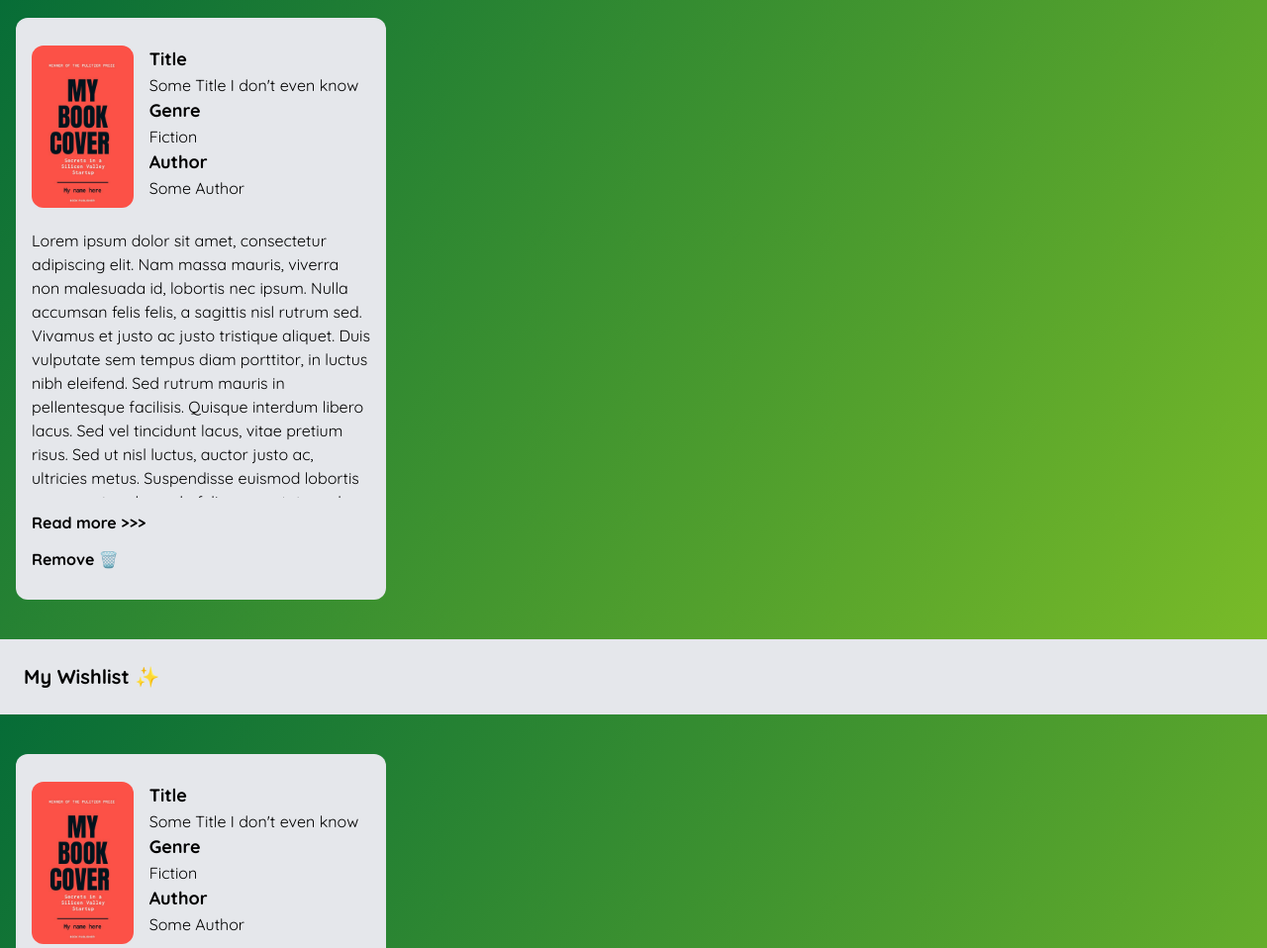
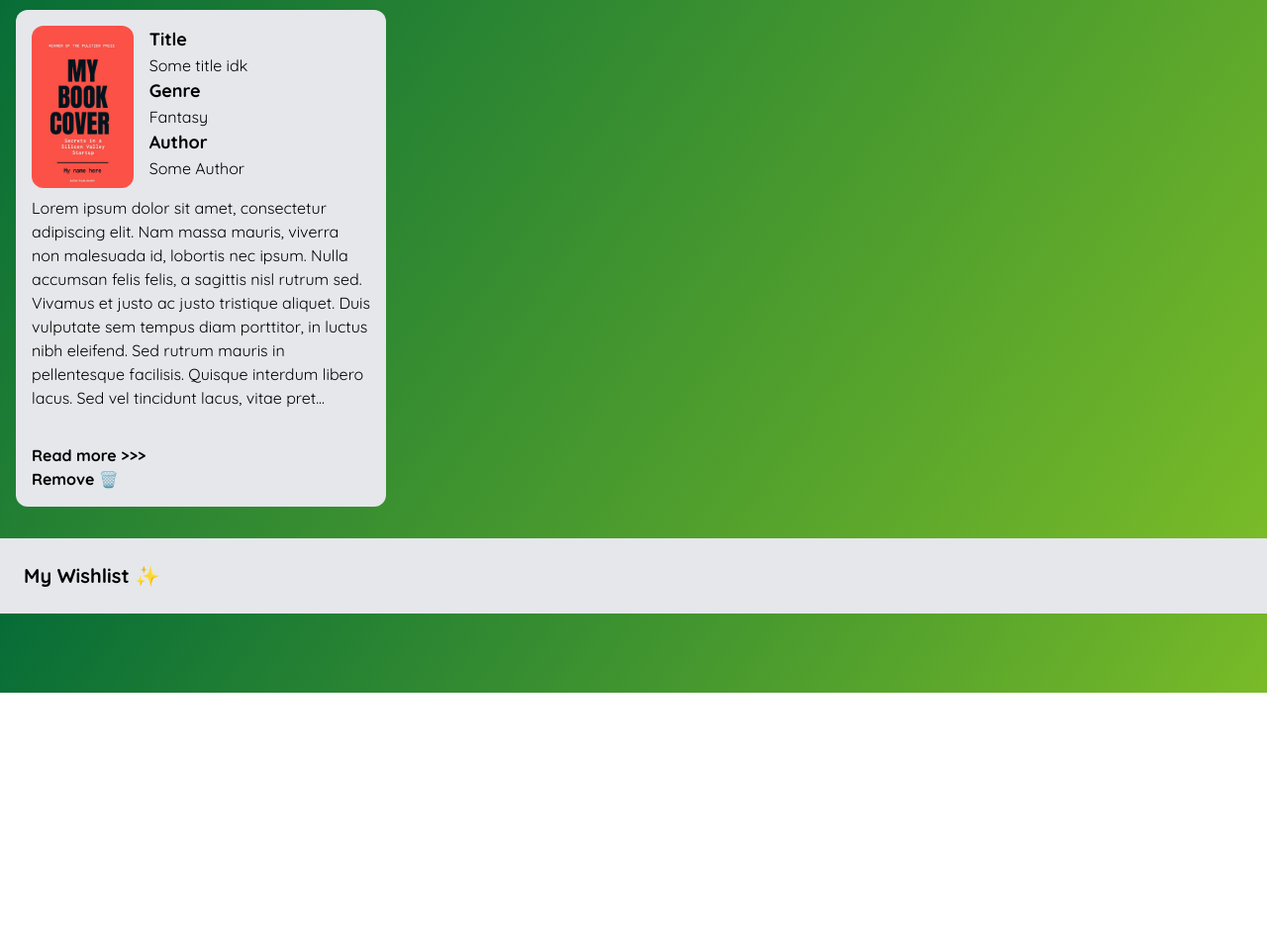
Before and after one commit to notUnEeVeN/Book-Bistro-Website, a plain HTML site: page saved-books.html in a window 1280 px wide. Shown: the part 200-1158 px from the top of the page at 99% size. After the commit the page ends 900 px from the top, so only its background shows below. Drawn offline with nearby package versions, Linux system fonts and the light colour scheme.

Commit message:
Added description truncation and row spacing to finish bookshelf UI, also some js functionality

```diff
--- a/assets/css/style.css
+++ b/assets/css/style.css
@@ -5,7 +5,6 @@
 }
 
 .bookshelf-section {
-    background: rgb(121,187,40);
     background: linear-gradient(306deg, rgba(121,187,40,1) 0%, rgba(6,108,55,1) 100%);
 }
 
@@ -23,14 +22,12 @@
 }
 
 .card-description {
-    height: 49%;
-    text-overflow: ellipsis;
-    white-space: normal;
-    overflow: hidden;
+    height: 300px;
     width: 100%;
 }
 
-.description-text {
+.remove-btn:hover {
+    cursor: pointer;
 }
 
 
@@ -43,10 +40,32 @@
         height: auto;
         width: 30%;
     }
+
+    .card-description {
+        height: 270px;
+    }
 }
+
+@media screen and (min-width: 850px) {
+    .card-width {
+        width: 30%;
+    }
+
+    .card-description {
+        height: 370px;
+    }
+}
+
 
 @media screen and (min-width: 1000px) {
     .card-width {
         width: 30%;
     }
+
 }
+
+@media screen and (min-width: 1200px) {
+    .card-description {
+        height: 250px;
+    }
+}
--- a/assets/js/bookshelf.js
+++ b/assets/js/bookshelf.js
@@ -0,0 +1,36 @@
+const bookshelfEl = document.getElementById('bookshelf-section')
+
+const title = 'Some title idk';
+const genre = 'Fantasy';
+const author = 'Some Author';
+let description = 'Lorem ipsum dolor sit amet, consectetur adipiscing elit. Nam massa mauris, viverra non malesuada id, lobortis nec ipsum. Nulla accumsan felis felis, a sagittis nisl rutrum sed. Vivamus et justo ac justo tristique aliquet. Duis vulputate sem tempus diam porttitor, in luctus nibh eleifend. Sed rutrum mauris in pellentesque facilisis. Quisque interdum libero lacus. Sed vel tincidunt lacus, vitae pretium risus. Sed ut nisl luctus, auctor justo ac, ultricies metus. Suspendisse euismod lobortis magna, at malesuada felis consectetur vel. Aliquam nec pellentesque ante, vel semper lorem.'
+description = truncateString(description, 400);
+
+let card = document.createElement('div');
+card.classList.add('rounded-xl', 'bg-gray-200', 'card-width', 'flex', 'flex-col', 'p-4', 'justify-evenly', 'my-4', 'mr-auto');
+card.innerHTML += `<div class = 'flex w-full card-top-height'>
+                    <img src = './assets/images/placeholder-book-cover.jpg' class= 'card-img rounded-xl'>
+                    <div class = 'flex flex-col pl-4 grow'>
+                        <h2 class = 'font-bold text-lg'>Title</h2>
+                        <h3 class = 'font-normal text-base'>${title}</h3>
+                        <h2 class = 'font-bold text-lg'>Genre</h2>
+                        <h3 class = 'font-normal text-base'>${genre}</h3>
+                        <h2 class = 'font-bold text-lg'>Author</h2>
+                        <h3 class = 'font-normal text-base'>${author}</h3>
+                    </div>
+                    </div>
+
+                    <div class = 'mt-2 card-description'>
+                    <p class = 'text-base description-text'>
+                        ${description}
+                    </p>
+                    </div>
+                    <a href = ''><h3 class = 'font-bold'>Read more >>></h3></a>
+                    <h3 class = 'font-bold remove-btn' id = 'remove-btn'>Remove 🗑️</h3>`
+bookshelfEl.append(card);
+
+
+function truncateString(str, length) {
+	if (str.length > length) return str.slice(0, length) + '...';
+	return str;
+};
--- a/saved-books.html
+++ b/saved-books.html
@@ -35,29 +35,7 @@
                 <h2>Saved Books 📚</h2>
             </div>
 
-            <div class="bookshelf-section flex justify-baseline py-10 px-4 flex-wrap">
-
-                <div class = 'rounded-xl bg-gray-200 card-width flex flex-col p-4 justify-evenly'>
-                    <div class = 'flex w-full card-top-height'>
-                        <img src = './assets/images/placeholder-book-cover.jpg' class= 'card-img rounded-xl'>
-                        <div class = 'flex flex-col pl-4 grow'>
-                            <h2 class = 'font-bold text-lg'>Title</h2>
-                            <h3 class = 'font-normal text-base'>Some Title I don't even know</h3>
-                            <h2 class = 'font-bold text-lg'>Genre</h2>
-                            <h3 class = 'font-normal text-base'>Fiction</h3>
-                            <h2 class = 'font-bold text-lg'>Author</h2>
-                            <h3 class = 'font-normal text-base'>Some Author</h3>
-                        </div>
-                    </div>
-
-                    <div class = 'mt-2 card-description'>
-                        <p class = 'text-base description-text'>
-                            Lorem ipsum dolor sit amet, consectetur adipiscing elit. Nam massa mauris, viverra non malesuada id, lobortis nec ipsum. Nulla accumsan felis felis, a sagittis nisl rutrum sed. Vivamus et justo ac justo tristique aliquet. Duis vulputate sem tempus diam porttitor, in luctus nibh eleifend. Sed rutrum mauris in pellentesque facilisis. Quisque interdum libero lacus. Sed vel tincidunt lacus, vitae pretium risus. Sed ut nisl luctus, auctor justo ac, ultricies metus. Suspendisse euismod lobortis magna, at malesuada felis consectetur vel. Aliquam nec pellentesque ante, vel semper lorem.
-                        </p>
-                    </div>
-                    <a href = ''><h3 class = 'font-bold'>Read more >>></h3></a>
-                    <h3 class = 'font-bold'>Remove 🗑️</h3>
-                </div>
+            <div class="bookshelf-section flex justify-baseline py-4 px-4 flex-wrap" id = 'bookshelf-section'>
 
             </div>
         </div>
@@ -69,29 +47,7 @@
                 <h2>My Wishlist ✨</h2>
             </div>
 
-            <div class="bookshelf-section flex justify-baseline py-10 px-4 flex-wrap">
-
-                <div class = 'rounded-xl bg-gray-200 card-width flex flex-col p-4 justify-evenly'>
-                    <div class = 'flex w-full card-top-height'>
-                        <img src = './assets/images/placeholder-book-cover.jpg' class= 'card-img rounded-xl'>
-                        <div class = 'flex flex-col pl-4 grow'>
-                            <h2 class = 'font-bold text-lg'>Title</h2>
-                            <h3 class = 'font-normal text-base'>Some Title I don't even know</h3>
-                            <h2 class = 'font-bold text-lg'>Genre</h2>
-                            <h3 class = 'font-normal text-base'>Fiction</h3>
-                            <h2 class = 'font-bold text-lg'>Author</h2>
-                            <h3 class = 'font-normal text-base'>Some Author</h3>
-                        </div>
-                    </div>
-
-                    <div class = 'mt-2 card-description'>
-                        <p class = 'text-base description-text'>
-                            Lorem ipsum dolor sit amet, consectetur adipiscing elit. Nam massa mauris, viverra non malesuada id, lobortis nec ipsum. Nulla accumsan felis felis, a sagittis nisl rutrum sed. Vivamus et justo ac justo tristique aliquet. Duis vulputate sem tempus diam porttitor, in luctus nibh eleifend. Sed rutrum mauris in pellentesque facilisis. Quisque interdum libero lacus. Sed vel tincidunt lacus, vitae pretium risus. Sed ut nisl luctus, auctor justo ac, ultricies metus. Suspendisse euismod lobortis magna, at malesuada felis consectetur vel. Aliquam nec pellentesque ante, vel semper lorem.
-                        </p>
-                    </div>
-                    <a href = ''><h3 class = 'font-bold'>Read more >>></h3></a>
-                    <h3 class = 'font-bold'>Remove 🗑️</h3>
-                </div>
+            <div class="bookshelf-section flex justify-baseline py-10 px-4 flex-wrap" id = 'wishlist'>
 
             </div>
         </div>
```
